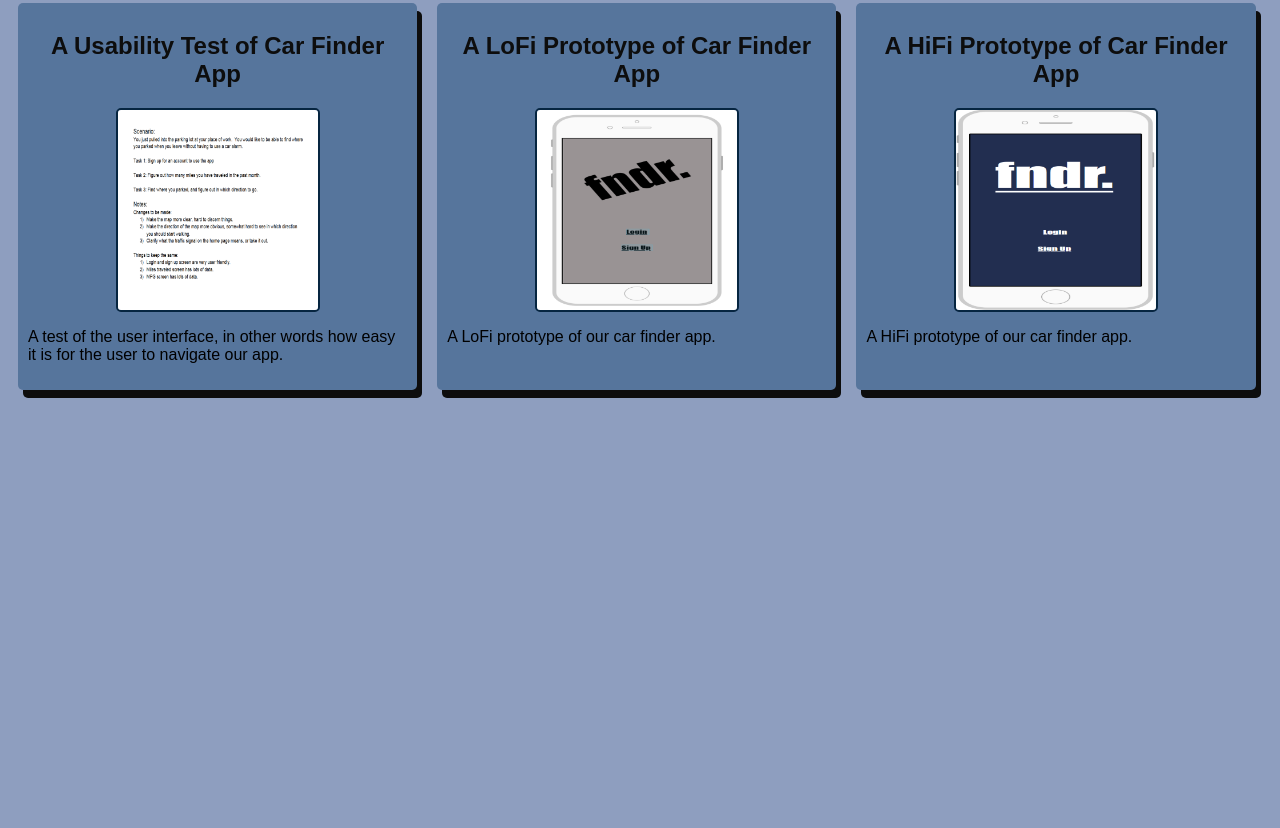
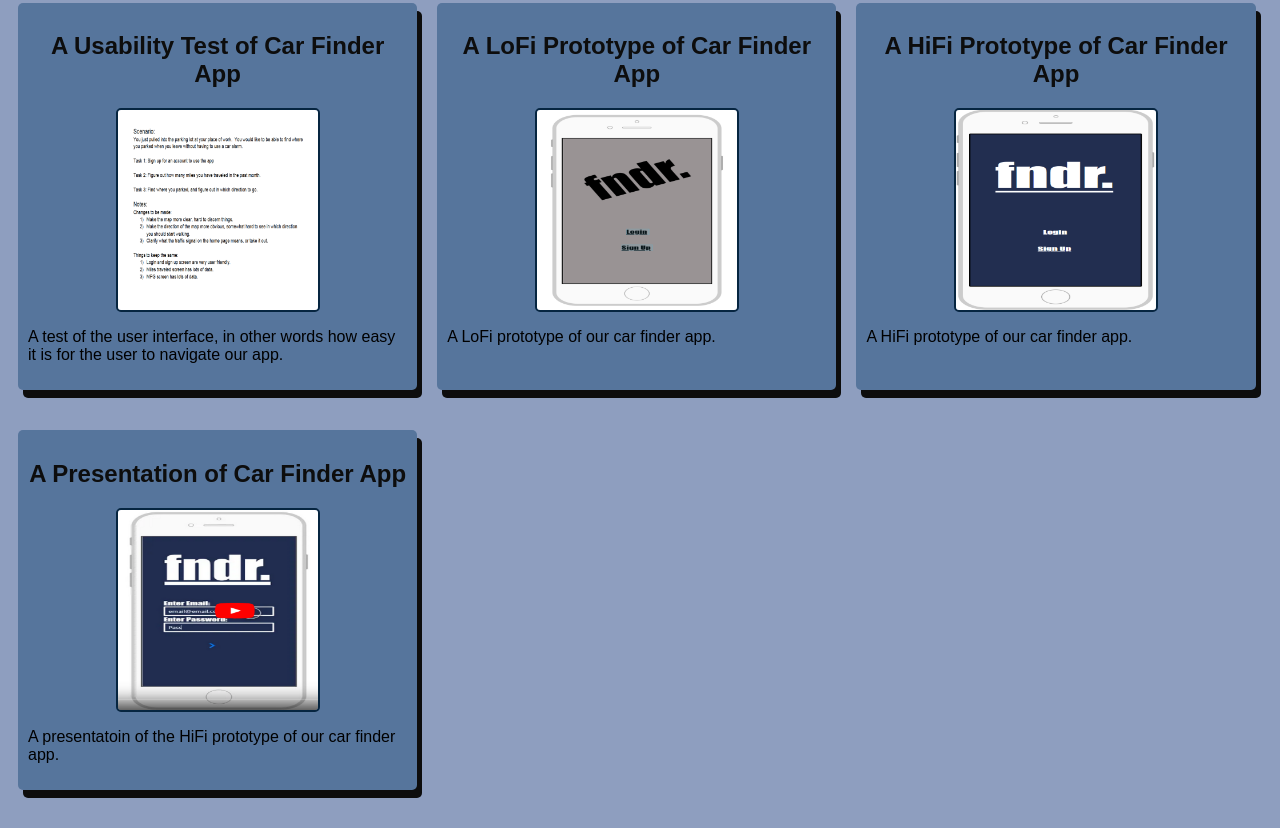
Before and after one commit to noah-macbride/noah-macbride.github.io, a plain HTML site: page index.html in a window 1280 px wide. Shown: the part 997-1825 px from the top of the page. Before the commit the page ends 1425 px from the top, so only its background shows below. Drawn offline with Linux system fonts and the light colour scheme.

Commit message:
Add files via upload

```diff
--- a/index.html
+++ b/index.html
@@ -106,6 +106,17 @@
                     </p>
                 </section>
             </section>
+
+            <!-- HiFi Prototype Presentation Assignment -->
+            <section class="assignment">
+                <a href="https://www.youtube.com/watch?v=El1B5HMqYFs"><h2>A Presentation of Car Finder App</h2></a>
+                <a href="https://www.youtube.com/watch?v=El1B5HMqYFs"><img src="images/presentation.png"></a>
+                <section class="ass-details">
+                    <p>
+                        A presentatoin of the HiFi prototype of our car finder app.
+                    </p>
+                </section>
+            </section>
         </div>
 
     </body>
```
Also changed, not shown: images/presentation.png (added).
